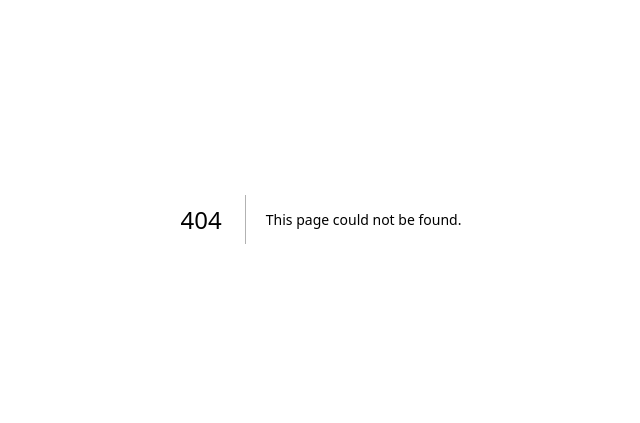
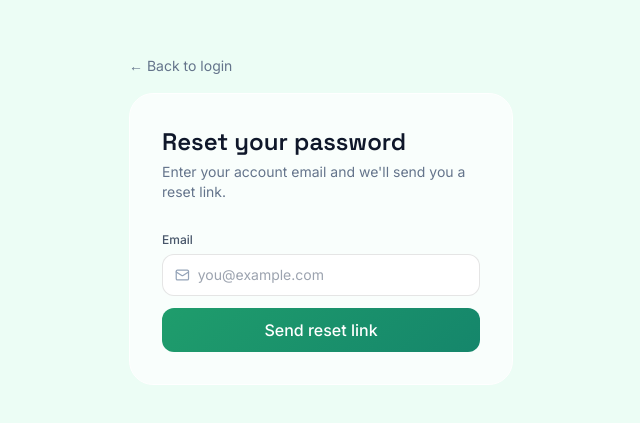
Before and after one commit to Givo-max/my_project, a Next.js app: page /forgot-password in a window 1280 px wide. Before the commit this address had no page. Shown: the part 181-604 px from the top of the page, without its empty margins (319-959 px from the left). Built offline with nearby package versions, Linux system fonts and the light colour scheme.

Commit message:
Create page.jsx

```diff
--- /dev/null
+++ b/app/forgot-password/page.jsx
@@ -0,0 +1,87 @@
+"use client";
+
+import { useState } from "react";
+import Link from "next/link";
+import { createClient } from "@/lib/supabase/client";
+import { Mail, Loader2, AlertTriangle, CheckCircle2 } from "lucide-react";
+
+export default function ForgotPasswordPage() {
+  const [email, setEmail] = useState("");
+  const [loading, setLoading] = useState(false);
+  const [error, setError] = useState(null);
+  const [done, setDone] = useState(false);
+
+  const handleSubmit = async (e) => {
+    e.preventDefault();
+    setError(null);
+    setLoading(true);
+
+    const supabase = createClient();
+    const { error: resetError } = await supabase.auth.resetPasswordForEmail(email, {
+      redirectTo: `${window.location.origin}/reset-password`,
+    });
+
+    setLoading(false);
+    if (resetError) {
+      setError(resetError.message);
+      return;
+    }
+    setDone(true);
+  };
+
+  return (
+    <main className="min-h-screen bg-emerald-50 text-slate-900 px-5 sm:px-8 py-10 flex items-center justify-center">
+      <div className="w-full max-w-sm">
+        <Link href="/login" className="text-sm text-slate-500 hover:underline">
+          ← Back to login
+        </Link>
+        <div className="bg-white/70 border border-white rounded-3xl p-6 sm:p-8 mt-4">
+          <h1 className="font-display text-2xl font-semibold mb-1">Reset your password</h1>
+          <p className="text-sm text-slate-500 mb-6">
+            Enter your account email and we&apos;ll send you a reset link.
+          </p>
+
+          {done ? (
+            <div className="flex items-start gap-2 text-sm rounded-xl p-3 border bg-emerald-50 border-emerald-100 text-emerald-700">
+              <CheckCircle2 size={16} className="mt-0.5 shrink-0" />
+              If an account exists for <strong>{email}</strong>, a reset link has been sent.
+            </div>
+          ) : (
+            <>
+              {error && (
+                <div className="flex items-start gap-2 text-sm rounded-xl p-3 border bg-rose-50 border-rose-100 text-rose-700 mb-4">
+                  <AlertTriangle size={16} className="mt-0.5 shrink-0" /> {error}
+                </div>
+              )}
+              <form onSubmit={handleSubmit} className="space-y-3">
+                <div>
+                  <label className="text-xs font-medium text-slate-600">Email</label>
+                  <div className="mt-1 flex items-center gap-2 rounded-xl border border-black/10 bg-white px-3 py-2.5">
+                    <Mail size={16} className="text-slate-400" />
+                    <input
+                      type="email"
+                      required
+                      value={email}
+                      onChange={(e) => setEmail(e.target.value)}
+                      className="w-full outline-none text-sm bg-transparent"
+                      placeholder="you@example.com"
+                    />
+                  </div>
+                </div>
+                <button
+                  type="submit"
+                  disabled={loading}
+                  className="w-full inline-flex items-center justify-center gap-2 py-2.5 rounded-xl font-medium text-white disabled:opacity-60"
+                  style={{ background: "linear-gradient(135deg, #1F9D6C, #15866B)" }}
+                >
+                  {loading && <Loader2 size={16} className="animate-spin" />}
+                  Send reset link
+                </button>
+              </form>
+            </>
+          )}
+        </div>
+      </div>
+    </main>
+  );
+}
```
